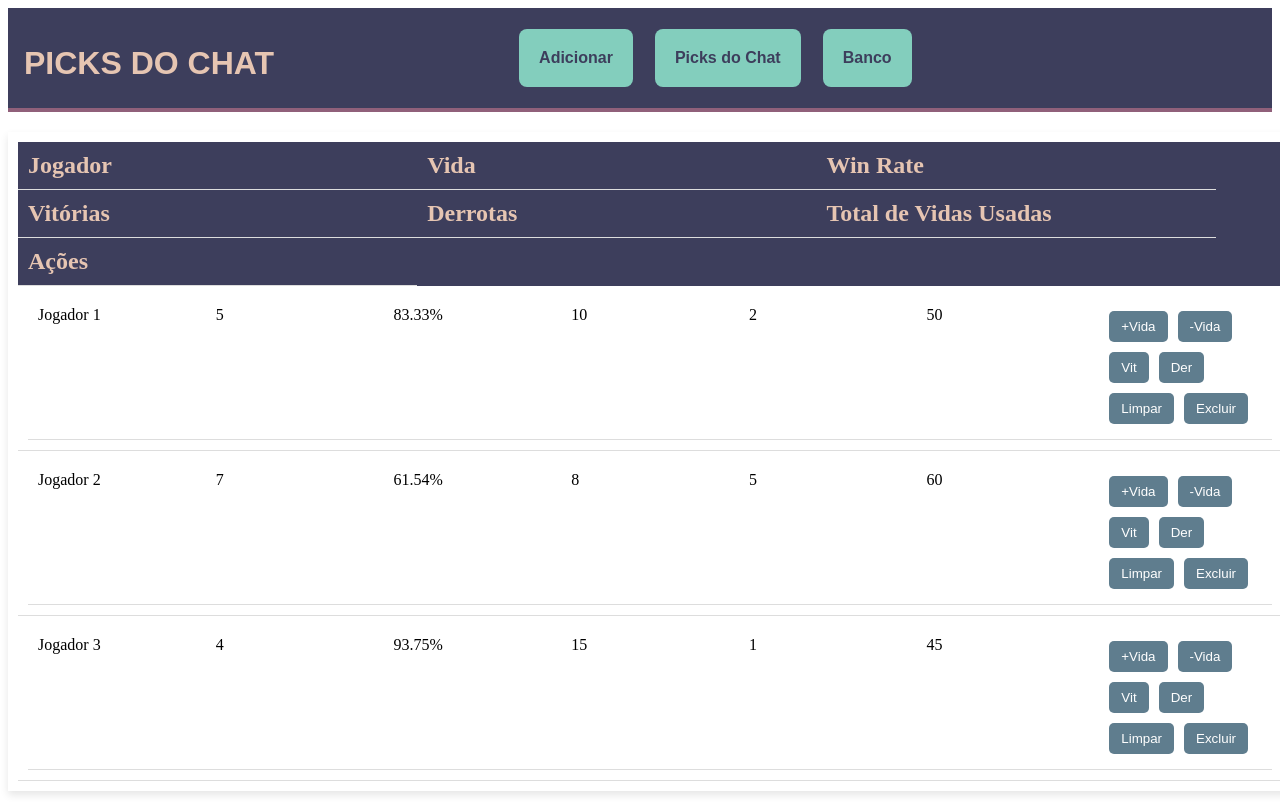
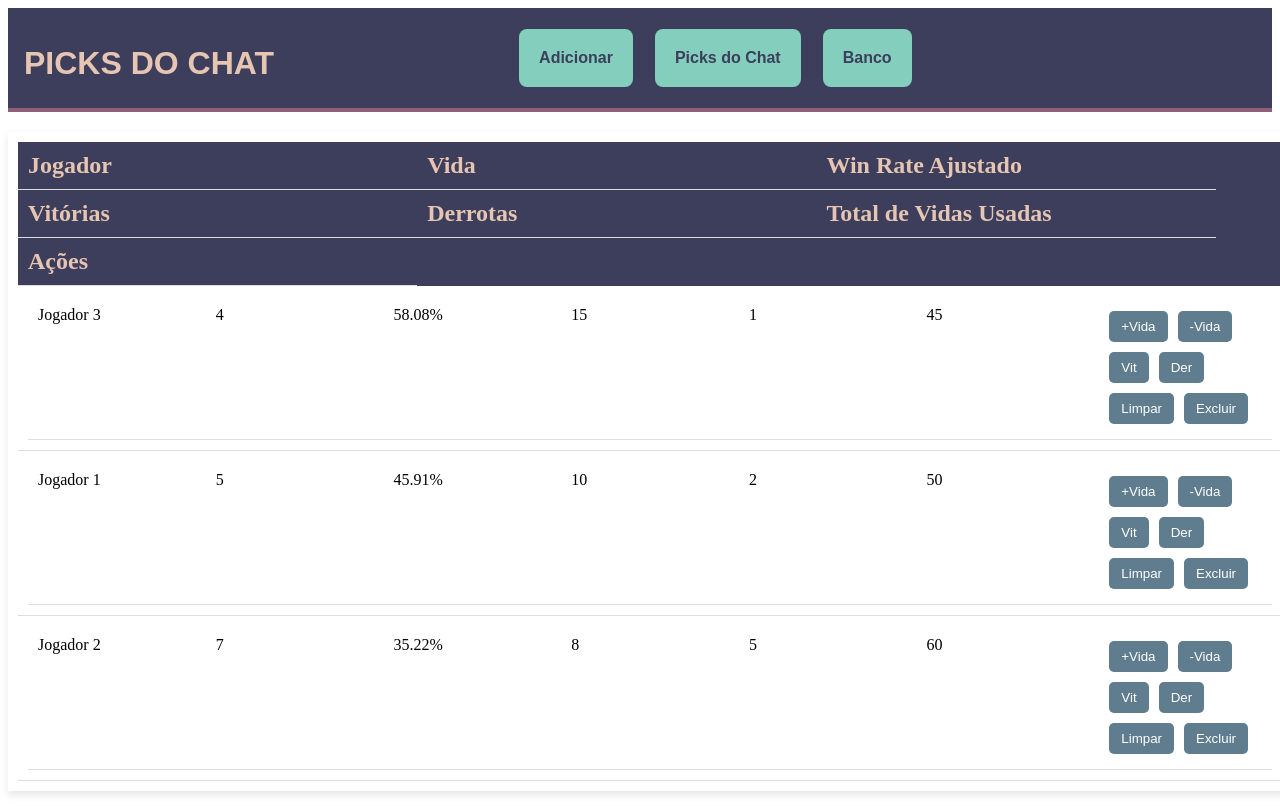
Before and after one commit to DanielDimas2002/Lista-de-Picks-Wally-Tauri, a React (Vite) app in the folder Lista de Picks Wally/: page / in a window 1280 px wide. Both pictures are taken after a click on the button "Vidas do Chat". Built offline with nearby package versions, Linux system fonts and the light colour scheme.

Commit message:
Rank de WR

```diff
--- a/Lista de Picks Wally/src/frontend/componentes/TabelaVida.jsx
+++ b/Lista de Picks Wally/src/frontend/componentes/TabelaVida.jsx
@@ -12,7 +12,6 @@ const TabelaVida = ({ dadosIniciais }) => {
       return novosDados;
     });
   };
-
 
   const reduzirVida = (index) => {
     setDados((prevDados) => {
@@ -50,29 +49,43 @@ const TabelaVida = ({ dadosIniciais }) => {
     setDados((prevDados) => prevDados.filter((_, i) => i !== index));
   };
 
-  const calcularWinRate = (vitorias, derrotas) => {
-    const totalPartidas = vitorias + derrotas;
-    return totalPartidas > 0 ? ((vitorias / totalPartidas) * 100).toFixed(2) : 0;
+  // Função para calcular o Win Rate Ajustado com 2 casas decimais
+  const calcularWinRateAjustado = (vitorias, derrotas, fatorDeSuavizacao = 10) => {
+    const totalJogos = vitorias + derrotas;
+    const winRate = totalJogos > 0 ? (vitorias / totalJogos) * 100 : 0;
+
+    // Ajuste do win rate com o número de jogos e fator de suavização
+    const winRateAjustado = (winRate * totalJogos + fatorDeSuavizacao) / (totalJogos + fatorDeSuavizacao);
+
+    // Retorna o win rate ajustado com 2 casas decimais
+    return winRateAjustado.toFixed(2);
   };
+
+  // Ordena os dados com base no win rate ajustado
+  const dadosOrdenados = [...dados].sort((a, b) => {
+    const winRateAjustadoA = calcularWinRateAjustado(a.vitorias, a.derrotas);
+    const winRateAjustadoB = calcularWinRateAjustado(b.vitorias, b.derrotas);
+    return winRateAjustadoB - winRateAjustadoA;  // Ordem decrescente
+  });
 
   return (
     <div className="tabela">
       <div className="cabecalho">
         <div className="coluna">Jogador</div>
         <div className="coluna">Vida</div>
-        <div className="coluna">Win Rate</div>
+        <div className="coluna">Win Rate Ajustado</div>
         <div className="coluna">Vitórias</div>
         <div className="coluna">Derrotas</div>
         <div className="coluna">Total de Vidas Usadas</div>
         <div className="coluna">Ações</div>
       </div>
-      {dados.map((jogador, index) => (
+      {dadosOrdenados.map((jogador, index) => (
         <LinhaVida
           key={index}
           index={index}
           nome={jogador.nome}
           vida={jogador.vida}
-          winRate={calcularWinRate(jogador.vitorias, jogador.derrotas)}
+          winRate={calcularWinRateAjustado(jogador.vitorias, jogador.derrotas)}
           vitorias={jogador.vitorias}
           derrotas={jogador.derrotas}
           totalVidas={jogador.totalVidas}
```
